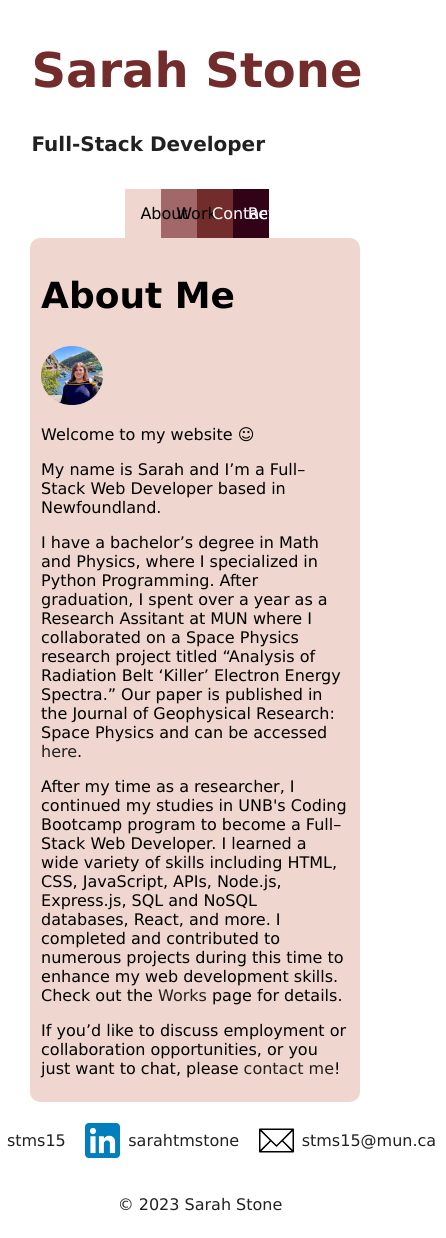
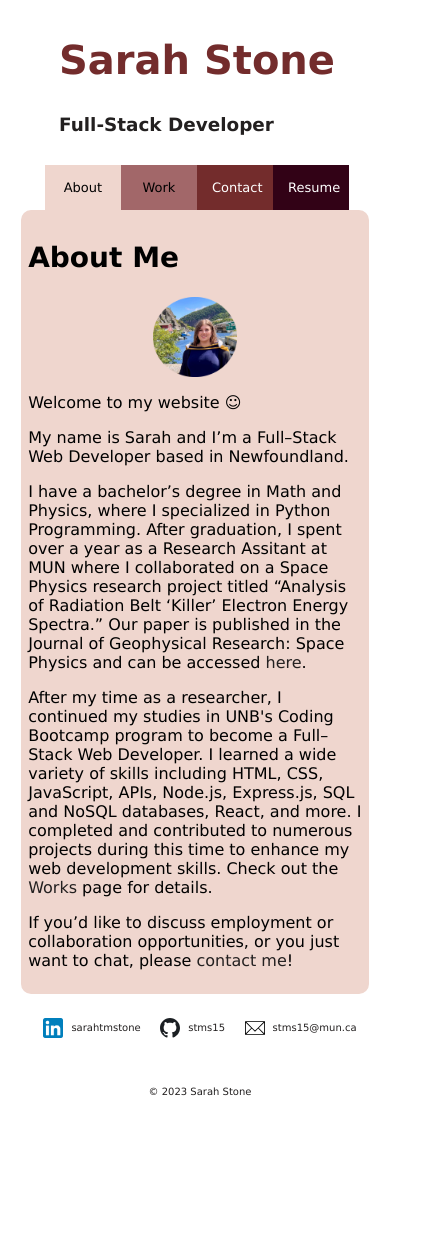
Before and after one commit to stms15/SarahStone-react-portfolio, a React (Create React App) app in the folder portfolio/: page / in a window 390 px wide. Shown: the whole page, 446 px wide, since content can reach past the window. After the commit the page ends 1130 px from the top, so only its background shows below. Built offline with nearby package versions, Linux system fonts and the light colour scheme.

Commit message:
added responsive features

```diff
--- a/portfolio/src/components/Footer.js
+++ b/portfolio/src/components/Footer.js
@@ -9,12 +9,6 @@ export default function Footer() {
     <footer>
       <ul>
         <li>
-          <img src={githubIcon} alt="GitHub icon" className="icon" />
-          <a href="https://github.com/stms15" target="_blank" rel="noreferrer">
-            stms15
-          </a>
-        </li>
-        <li>
           <img src={linkedinIcon} alt="LinkedIn icon" className="icon" />
           <a
             href="https://www.linkedin.com/in/sarahtmstone/"
@@ -22,6 +16,12 @@ export default function Footer() {
             rel="noreferrer"
           >
             sarahtmstone
+          </a>
+        </li>
+        <li>
+          <img src={githubIcon} alt="GitHub icon" className="icon" />
+          <a href="https://github.com/stms15" target="_blank" rel="noreferrer">
+            stms15
           </a>
         </li>
         <li>
--- a/portfolio/src/components/pages/About.js
+++ b/portfolio/src/components/pages/About.js
@@ -5,11 +5,13 @@ export default function About({ handlePageChange, color }) {
   return (
     <div className="page" style={{ backgroundColor: color }}>
       <h2>About Me</h2>
-      <img
-        src={profileImg}
-        className="profileImg"
-        alt={'Sarah on a bridge in Quidi Vidi'}
-      ></img>
+      <span id="imageSpan">
+        <img
+          src={profileImg}
+          className="profileImg"
+          alt={'Sarah on a bridge in Quidi Vidi'}
+        ></img>
+      </span>
       <p>Welcome to my website &#9786;</p>
       <p>
         My name is Sarah and I&rsquo;m a Full&ndash;Stack Web Developer based in
--- a/portfolio/src/components/pages/Contact.js
+++ b/portfolio/src/components/pages/Contact.js
@@ -58,7 +58,7 @@ export default function Contact({ color }) {
               style={{
                 display: 'flex',
                 flexDirection: 'column',
-                maxWidth: '40%',
+                maxWidth: '300px',
               }}
             >
               Name:
@@ -77,7 +77,7 @@ export default function Contact({ color }) {
               style={{
                 display: 'flex',
                 flexDirection: 'column',
-                maxWidth: '40%',
+                maxWidth: '300px',
               }}
             >
               Email:
@@ -96,7 +96,7 @@ export default function Contact({ color }) {
               style={{
                 display: 'flex',
                 flexDirection: 'column',
-                maxWidth: '40%',
+                maxWidth: '300px',
               }}
             >
               <textarea
--- a/portfolio/src/styles/App.css
+++ b/portfolio/src/styles/App.css
@@ -63,7 +63,7 @@ h5 {
 }
 
 .profileImg {
-  max-width: 20%;
+  max-width: 15%;
 }
 
 .card-container {
@@ -93,3 +93,53 @@ form ul li {
 #resumeLink:hover {
   color: var(--accent2);
 }
+
+/* ------ Responsive ------ */
+
+@media screen and (max-width: 1250px) {
+  .page {
+    padding: 2%;
+  }
+}
+
+@media screen and (max-width: 900px) {
+  .profileImg {
+    max-width: 25%;
+  }
+
+  #imageSpan {
+    display: flex;
+    justify-content: center;
+  }
+
+  .page {
+    margin-left: 5px;
+    margin-right: 5px;
+  }
+}
+
+@media screen and (max-width: 600px) {
+  h1 {
+    font-size: 250%;
+  }
+
+  h2 {
+    font-size: 175%;
+  }
+
+  h3 {
+    font-size: 160%;
+  }
+
+  h4 {
+    font-size: 140%;
+  }
+
+  h5 {
+    font-size: 115%;
+  }
+
+  form ul {
+    margin-left: -30px;
+  }
+}
--- a/portfolio/src/styles/Footer.css
+++ b/portfolio/src/styles/Footer.css
@@ -42,3 +42,25 @@ a:hover {
   max-width: 35px;
   padding-right: 8px;
 }
+
+/* ----- Responsive ----- */
+
+@media screen and (max-width: 600px) {
+  .icon {
+    width: 25px;
+  }
+
+  footer {
+    font-size: small;
+  }
+}
+
+@media screen and (max-width: 450px) {
+  footer {
+    font-size: x-small;
+  }
+
+  .icon {
+    width: 20px;
+  }
+}
--- a/portfolio/src/styles/Header.css
+++ b/portfolio/src/styles/Header.css
@@ -18,3 +18,12 @@ header h1 {
   align-items: flex-end;
   padding: 2px;
 }
+
+/* ----- Responsive ----- */
+
+@media screen and (max-width: 900px) {
+  .headline-columns {
+    flex-direction: column;
+    align-items: center;
+  }
+}
--- a/portfolio/src/styles/Navbar.css
+++ b/portfolio/src/styles/Navbar.css
@@ -44,3 +44,18 @@ nav li:focus {
   font-size: 120%;
   cursor: pointer;
 }
+
+/* ----- Responsive ----- */
+
+@media screen and (max-width: 900px) {
+  nav {
+    width: 60%;
+  }
+}
+
+@media screen and (max-width: 600px) {
+  nav {
+    width: 85%;
+    font-size: small;
+  }
+}
--- a/portfolio/src/styles/Project.css
+++ b/portfolio/src/styles/Project.css
@@ -32,3 +32,17 @@
 .card img:hover {
   opacity: 1;
 }
+
+/* ----- Responsive ----- */
+
+@media screen and (max-width: 1250px) {
+  .card {
+    width: 45%;
+  }
+}
+
+@media screen and (max-width: 600px) {
+  .card {
+    width: 80%;
+  }
+}
```
Also changed, not shown: 1 other file (tests, documents, lock files or other folders).
